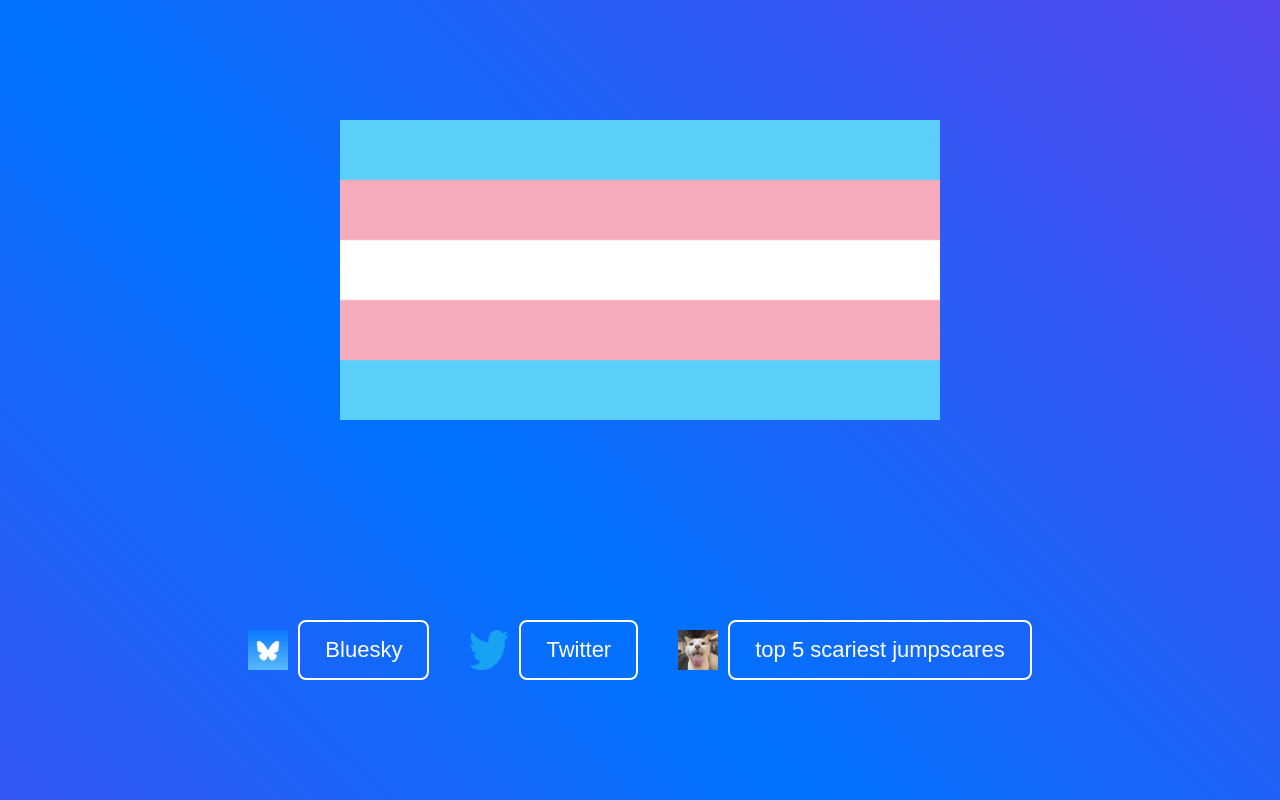
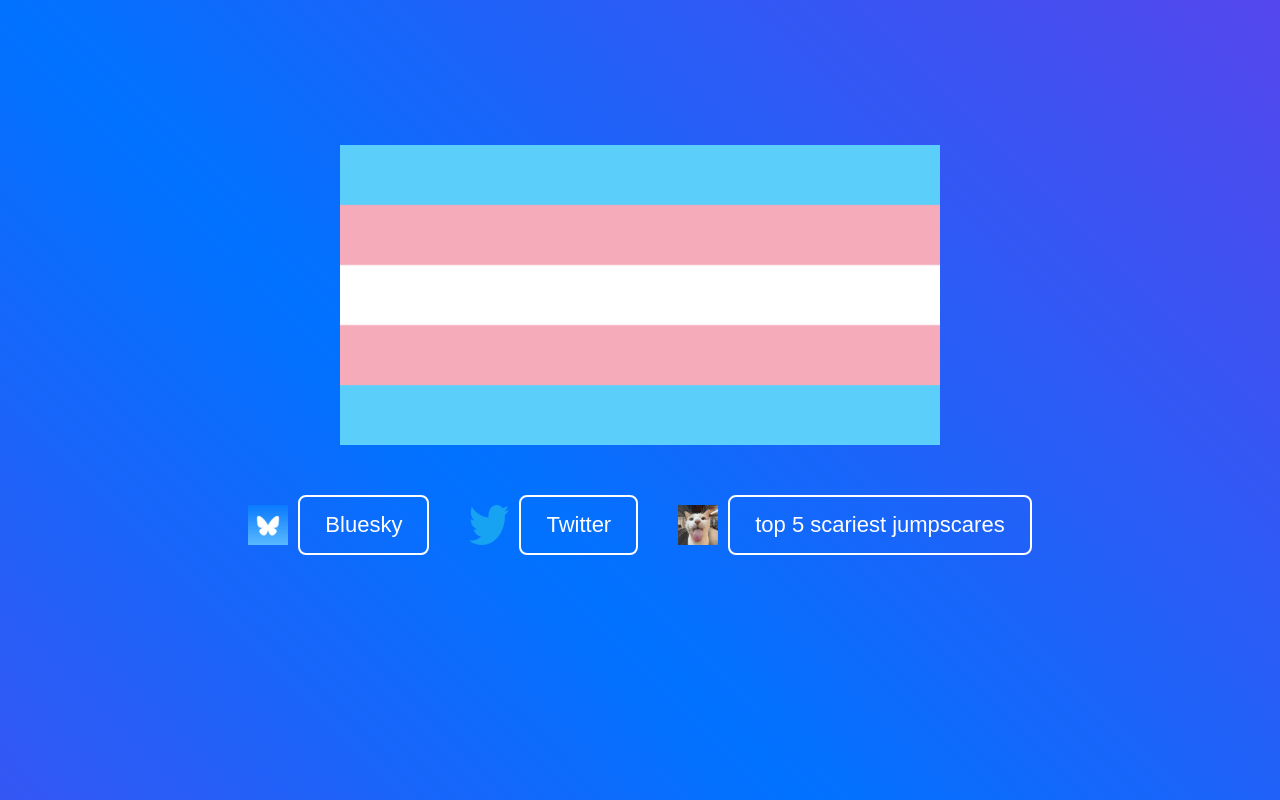
Before and after one commit to ava727/ava, a plain HTML site: page index.html in a window 1280 px wide. Drawn offline with Linux system fonts and the light colour scheme.

Commit message:
Update index.html

```diff
--- a/index.html
+++ b/index.html
@@ -33,11 +33,13 @@
             align-items: center;
         }
 
-        /* Fixed size and position for the trans flag, moved further up */
+        /* Move trans flag up without affecting button centering */
         .trans-logo {
             width: 600px;
             height: 300px; /* Fixed height */
-            margin-bottom: 200px; /* Additional space between flag and buttons */
+            position: relative;
+            top: -100px; /* Moves the flag up by 100px */
+            margin-bottom: -50px; /* Reduce margin to keep buttons in center */
         }
 
         /* Center container for buttons */
```
